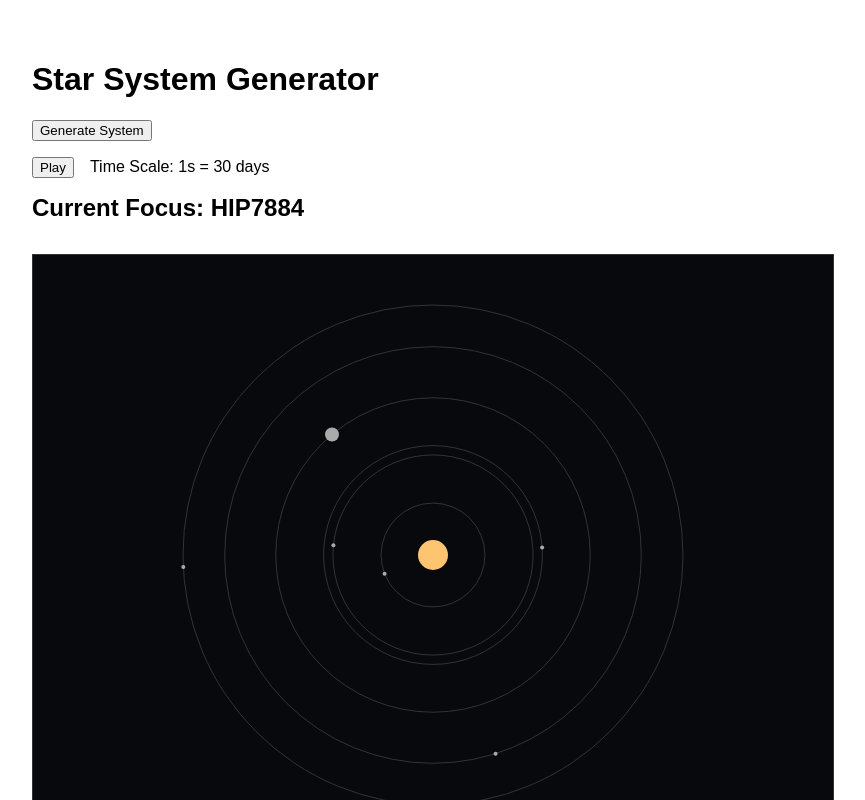
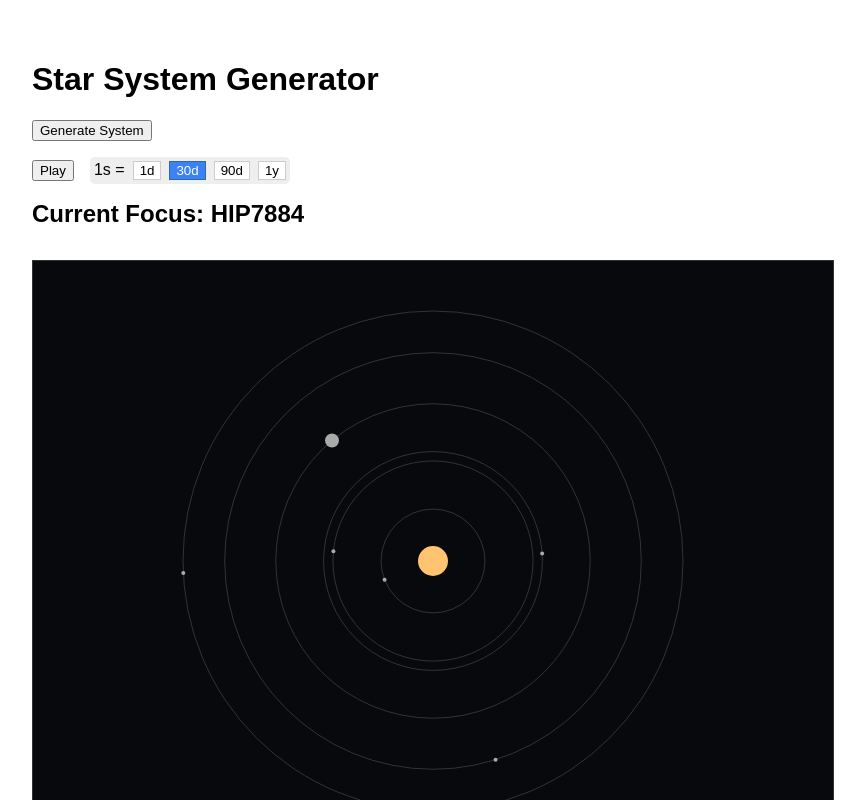
Before and after one commit to FrunkQ/star-system-generator, a SvelteKit app: page / in a window 1280 px wide. Both pictures are taken after a click on the button "Generate System". Shown: the top 800 px of the page, without its empty margins (8-873 px from the left). Built offline with nearby package versions, Linux system fonts and the light colour scheme.

Commit message:
feat(UI): Widen click radius and add time scale controls

```diff
--- a/src/lib/components/SystemVisualizer.svelte
+++ b/src/lib/components/SystemVisualizer.svelte
@@ -38,7 +38,8 @@
     for (const [id, pos] of positions.entries()) {
         const dx = x - pos.x;
         const dy = y - pos.y;
-        if (dx * dx + dy * dy < pos.radius * pos.radius) {
+        const clickRadius = Math.max(10, pos.radius + 5); // Ensure a minimum click area
+        if (dx * dx + dy * dy < clickRadius * clickRadius) {
             dispatch("focus", id);
             return;
         }
--- a/src/routes/+page.svelte
+++ b/src/routes/+page.svelte
@@ -14,7 +14,7 @@
   // Time state
   let currentTime = Date.now();
   let isPlaying = false;
-  let timeScale = 3600 * 24 * 30; // 1 real second = 1 month
+  let timeScale = 3600 * 24 * 30; // Default: 1 real second = 30 days
   let animationFrameId: number;
 
   // Focus state
@@ -63,7 +63,7 @@
     const seed = `seed-${Date.now()}`;
     generatedSystem = generateSystem(seed, rulePack);
     currentTime = generatedSystem.epochT0;
-    focusedBodyId = null; // Reset focus to the star
+    focusedBodyId = null;
   }
 
   function handleFocus(event: CustomEvent<string | null>) {
@@ -114,7 +114,13 @@
         <button on:click={() => isPlaying ? pause() : play()}>
             {isPlaying ? 'Pause' : 'Play'}
         </button>
-        <span>Time Scale: 1s = {Math.round(timeScale / 3600 / 24)} days</span>
+        <div class="time-scales">
+            <span>1s = </span>
+            <button on:click={() => timeScale = 3600 * 24 * 1} class:active={timeScale === 3600 * 24 * 1}>1d</button>
+            <button on:click={() => timeScale = 3600 * 24 * 30} class:active={timeScale === 3600 * 24 * 30}>30d</button>
+            <button on:click={() => timeScale = 3600 * 24 * 90} class:active={timeScale === 3600 * 24 * 90}>90d</button>
+            <button on:click={() => timeScale = 3600 * 24 * 365} class:active={timeScale === 3600 * 24 * 365}>1y</button>
+        </div>
     </div>
 
     <div class="focus-header">
@@ -151,4 +157,21 @@
   .focus-header h2 {
       margin: 0;
   }
+  .time-scales {
+    display: flex;
+    align-items: center;
+    gap: 0.5em;
+    background-color: #eee;
+    padding: 0.25em;
+    border-radius: 5px;
+  }
+  .time-scales button {
+      border: 1px solid #ccc;
+      background-color: white;
+  }
+  .time-scales button.active {
+      border-color: #2d69a6;
+      background-color: #3b82f6;
+      color: white;
+  }
 </style>
```
